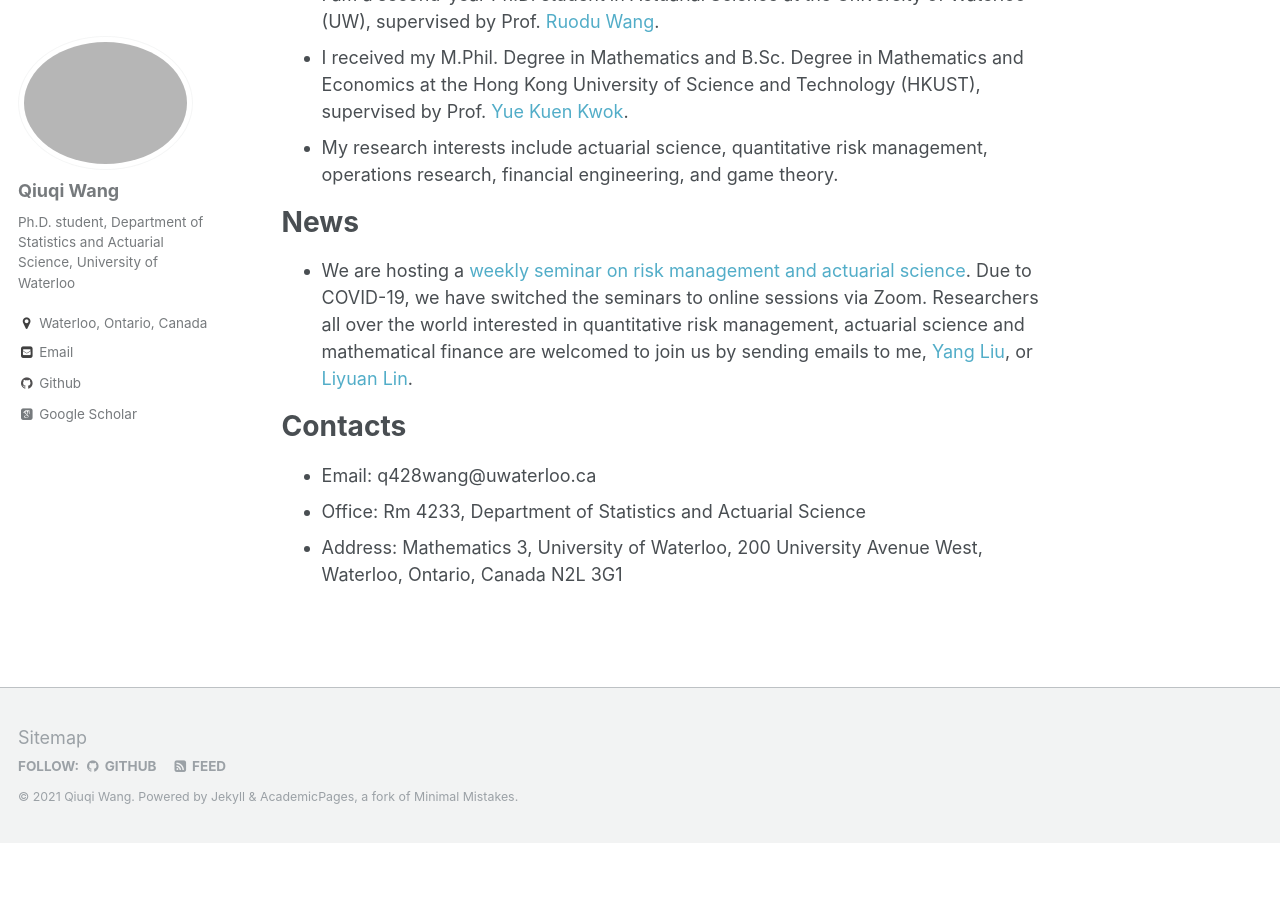
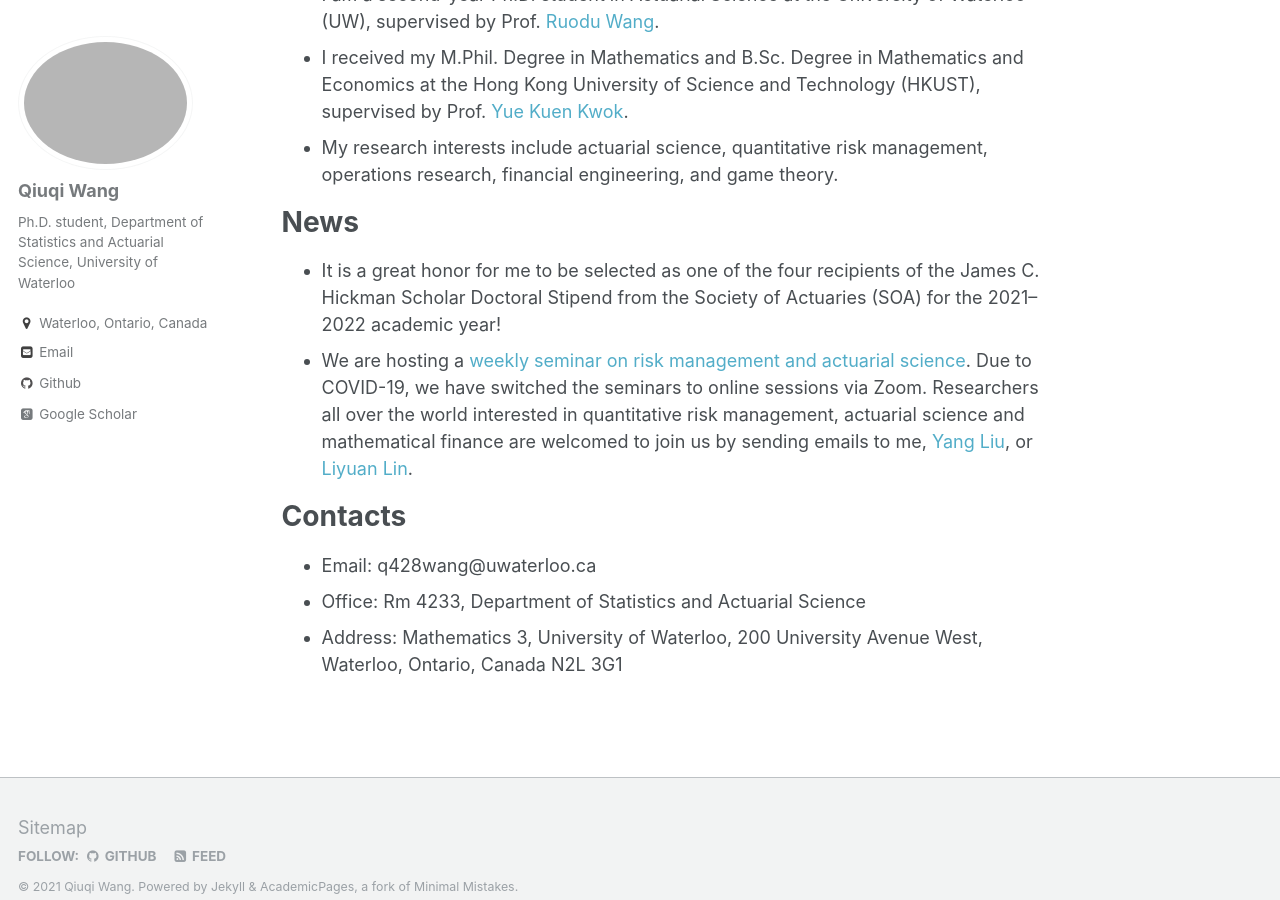
Before and after one commit to qwangan/qwangan.github.io, a Jekyll site: the page built from _pages/about.md, in a window 1280 px wide and 900 px high, scrolled down 564 px. Built offline with Jekyll 4.4.1, drawn with Linux system fonts in a browser that asks for light colours; some web fonts are replaced; before the commit the page ends 1407 px from its top, so only the background shows below that.

Commit message:
Update about.md

```diff
--- a/_pages/about.md
+++ b/_pages/about.md
@@ -18,6 +18,7 @@ redirect_from:
 * My research interests include actuarial science, quantitative risk management, operations research, financial engineering, and game theory.
 
 # News
+* It is a great honor for me to be selected as one of the four recipients of the James C. Hickman Scholar Doctoral Stipend from the Society of Actuaries (SOA) for the 2021--2022 academic year!
 * We are hosting a [weekly seminar on risk management and actuarial science](https://yang-liu16.github.io/seminar/). Due to COVID-19, we have switched the seminars to online sessions via Zoom. Researchers all over the world interested in quantitative risk management, actuarial science and mathematical finance are welcomed to join us by sending emails to me, [Yang Liu](https://yang-liu16.github.io/), or [Liyuan Lin](mailto:l89lin@uwaterloo.ca).
 
 # Contacts
```
